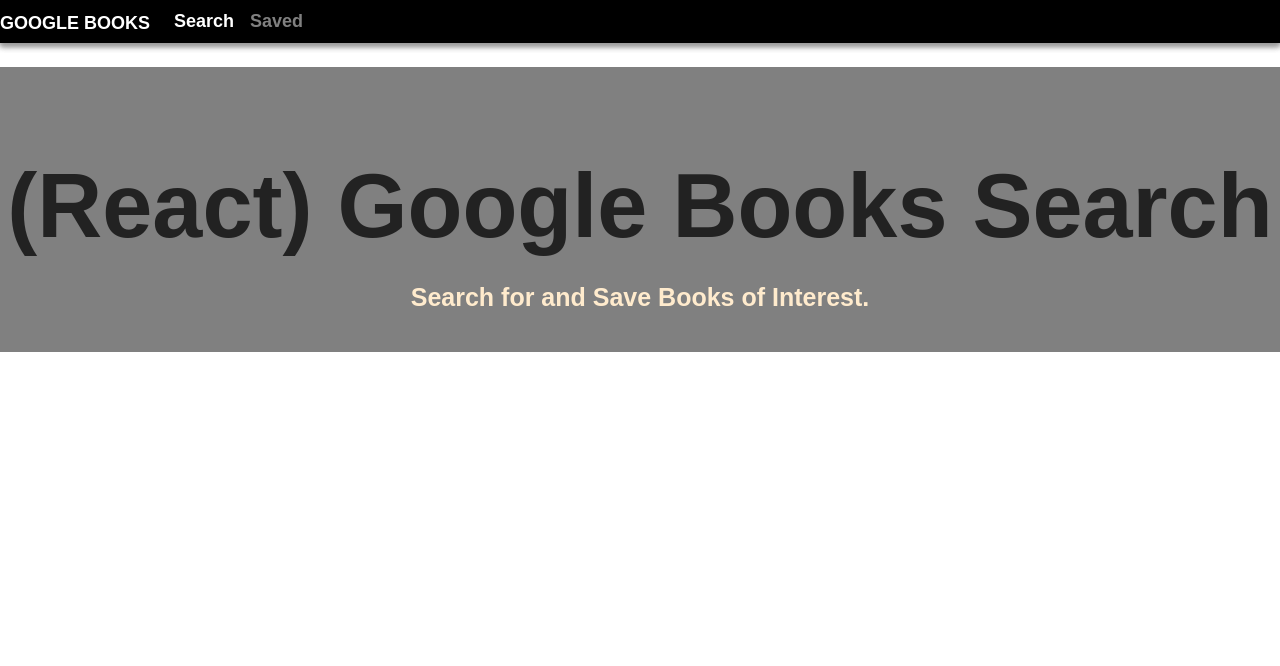
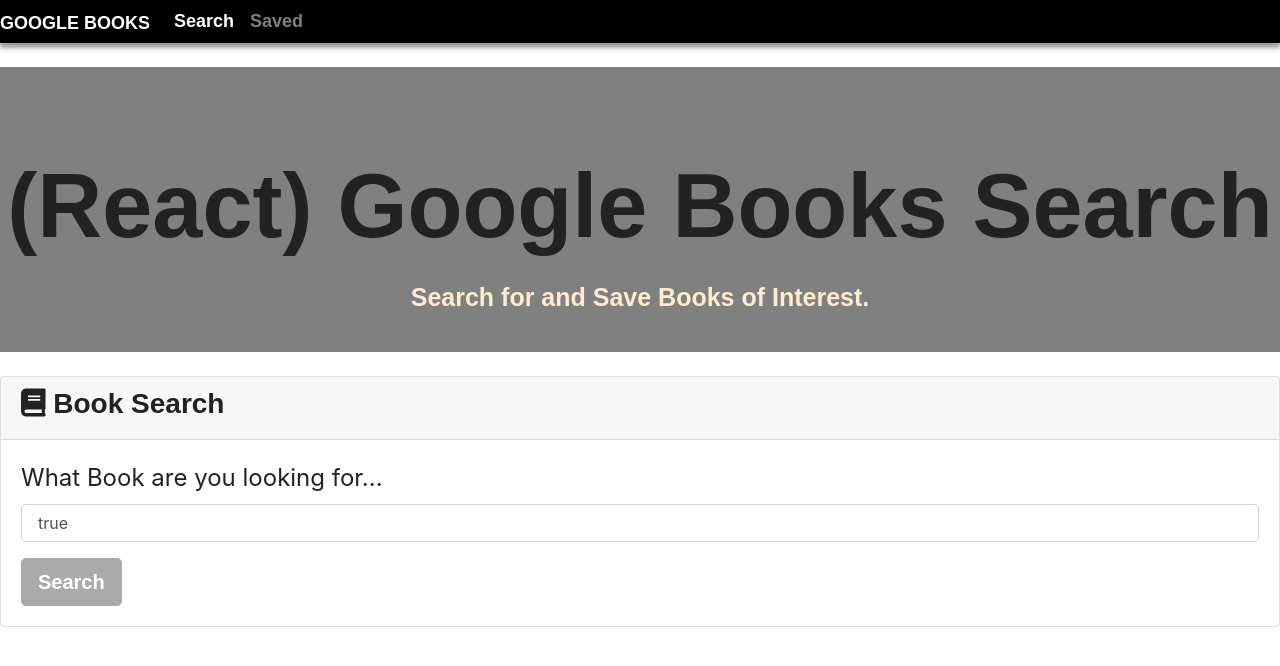
Before and after one commit to Yfatou/GoogleBooksSearch, a React (Create React App) app in the folder client/: page / in a window 1280 px wide. Shown: the top 666 px of the page. Built offline with nearby package versions, Linux system fonts and the light colour scheme; a web font is replaced by a local one.

Commit message:
Added book searc card component

```diff
--- a/client/public/index.html
+++ b/client/public/index.html
@@ -8,7 +8,12 @@
       content="width=device-width, initial-scale=1, shrink-to-fit=no"/>
     <meta name="theme-color" content="#000000" />
     <link rel="manifest" href="%PUBLIC_URL%/manifest.json" />
+
+    <!-- Bootstrap -->
     <link rel="stylesheet" href="https://cdnjs.cloudflare.com/ajax/libs/bootswatch/4.0.0/journal/bootstrap.min.css" />
+    <!-- Font Awwesome -->
+    <link rel="stylesheet" href="https://use.fontawesome.com/releases/v5.7.2/css/all.css" integrity="sha384-fnmOCqbTlWIlj8LyTjo7mOUStjsKC4pOpQbqyi7RrhN7udi9RwhKkMHpvLbHG9Sr" crossorigin="anonymous">
+
     <title>Google Books</title>
   </head>
   <body>
--- a/client/src/App.js
+++ b/client/src/App.js
@@ -5,12 +5,14 @@
 // import NoMatch from "./pages/NoMatch";
 import NavBar from "./components/NavBar";
 import Jumbotron from "./components/Jumbotron";
+import CardSearch from "./components/CardSearch";
 
 function App() {
   return (
       <div>
         <NavBar />
         <Jumbotron />
+        <CardSearch />
       </div>
   );
 }
--- /dev/null
+++ b/client/src/components/CardSearch/index.js
@@ -0,0 +1,27 @@
+import React from "react";
+import "./style.css";
+
+const CardSearch = () => (
+	<header className = "card mt-4">
+        <div className = "card-header">
+            <h3>
+                <i className = "fa fa-far fa-book" aria-hidden = "true"></i> Book Search
+            </h3>
+        </div>
+        <div className = "card-body">
+            <form>
+                <div className = "form-group">
+                    <label for = "Query">What Book are you looking for...</label>
+                    <input className = "form-control" id = "Title" type = "text" placeholder = "Ready Player One" name = "q" required value></input>
+                </div>
+                <div className = "pull-right">
+                    <button type = "submit" class = "btn btn-lg btn-secondary">Search
+                    </button>
+                </div>
+            </form>
+        </div>
+	</header>
+);
+
+
+export default CardSearch;
```
Also changed, not shown: client/src/components/CardSearch/style.css (added).
